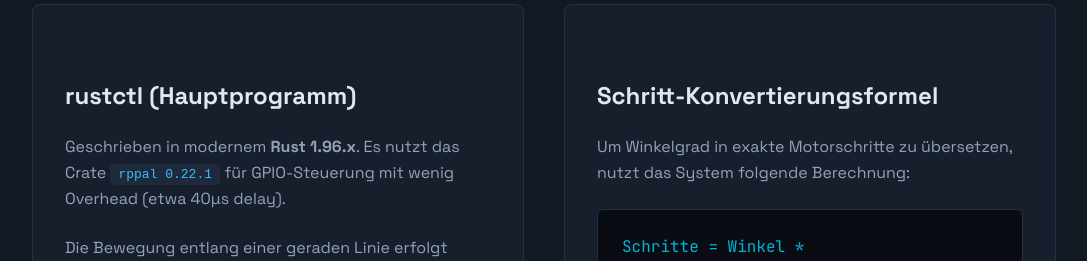
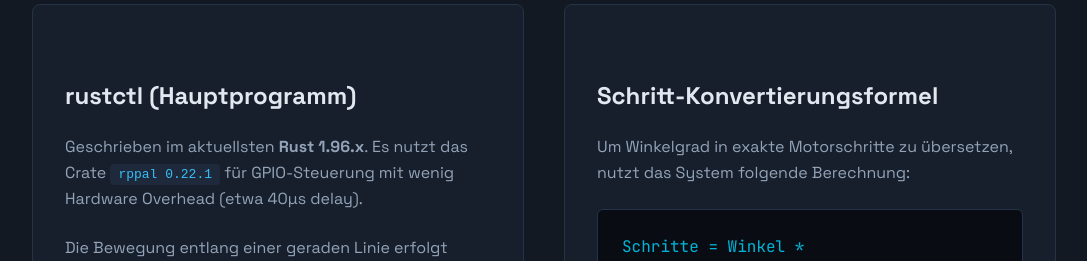
Before and after one commit to LucaGurr/robosite, a plain HTML site: page index.html in a window 1280 px wide. Shown: the part 3380-3641 px from the top of the page, without its empty margins (96-1183 px from the left). Drawn offline with nearby package versions, Linux system fonts and the light colour scheme.

Commit message:
changed rust note

```diff
--- a/index.html
+++ b/index.html
@@ -171,7 +171,7 @@
         <div class="software-container">
             <div class="software-block">
                 <h3>rustctl (Hauptprogramm)</h3>
-                <p>Geschrieben in modernem <strong>Rust 1.96.x</strong>. Es nutzt das Crate <code>rppal 0.22.1</code> für GPIO-Steuerung mit wenig Overhead (etwa 40µs delay).</p>
+                <p>Geschrieben im aktuellsten <strong>Rust 1.96.x</strong>. Es nutzt das Crate <code>rppal 0.22.1</code> für GPIO-Steuerung mit wenig Hardware Overhead (etwa 40µs delay).</p>
                 <p>Die Bewegung entlang einer geraden Linie erfolgt mittels eines leicht modifizierten <strong>Bresenham-Algorithmus</strong>, der , als Nebeneffekt, alle Achsen gleichzeitig starten und stoppen lässt.</p>
             </div>
 
```
